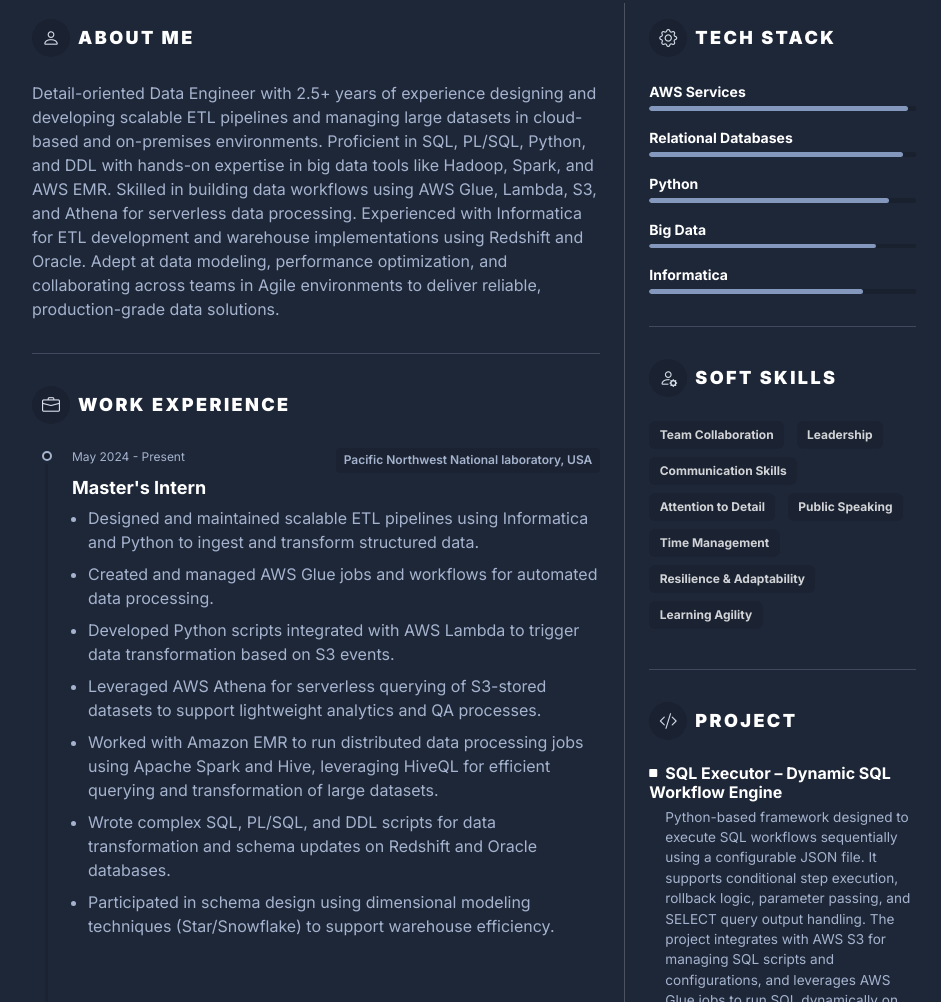
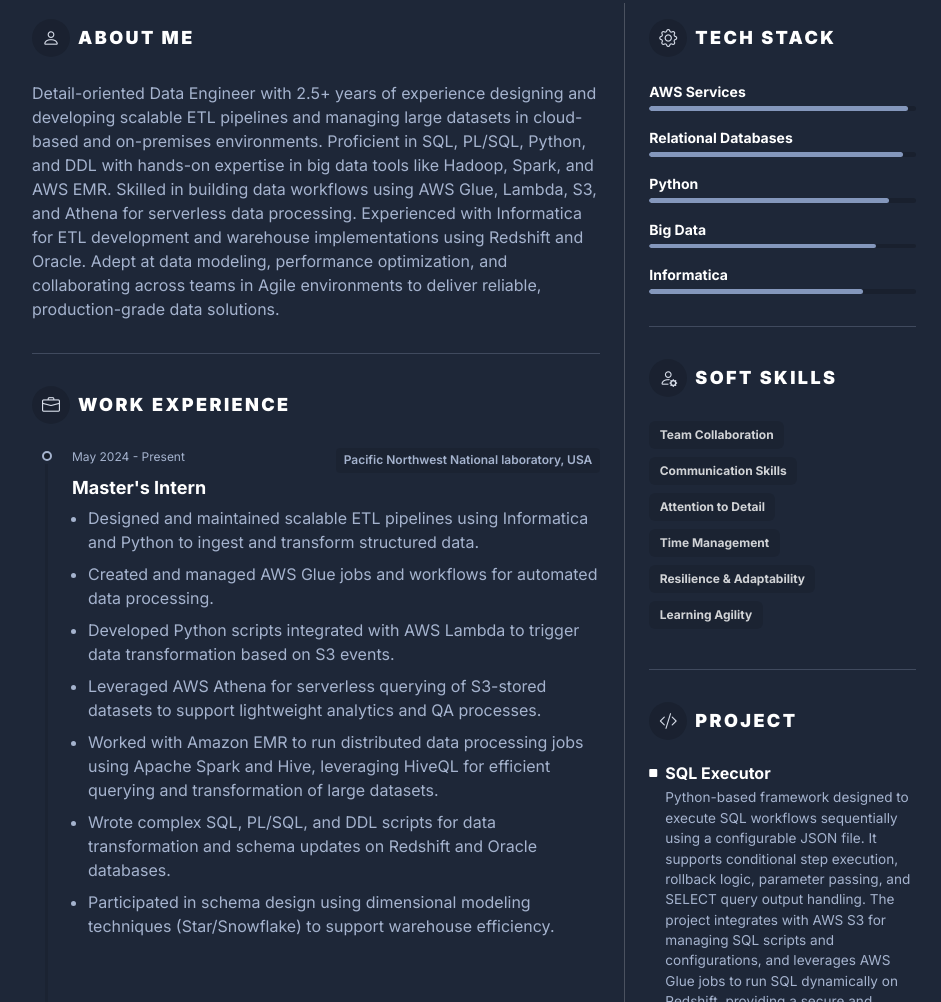
Before and after one commit to saradavarma/saradavarma.github.io, a plain HTML site: page index.html in a window 1280 px wide. Shown: the part 389-1391 px from the top of the page, without its empty margins (166-1107 px from the left). Drawn offline with nearby package versions, Linux system fonts and the light colour scheme.

Commit message:
BigChange1

```diff
--- a/index.html
+++ b/index.html
@@ -170,10 +170,8 @@
 										<h3 class="resume-section-heading text-uppercase py-2 py-lg-3 py-3"><i class="resume-section-heading-icon bi bi-person-gear me-2"></i>Soft Skills</h3>
 										<ul class="list-inline">
 								            <li class="list-inline-item"><span class="badge resume-skill-badge">Team Collaboration</span></li>
-											<li class="list-inline-item"><span class="badge resume-skill-badge">Leadership</span></li>
 								            <li class="list-inline-item"><span class="badge resume-skill-badge">Communication Skills</span></li>
 								            <li class="list-inline-item"><span class="badge resume-skill-badge">Attention to Detail</span></li>
-								            <li class="list-inline-item"><span class="badge resume-skill-badge">Public Speaking</span></li>
 											<li class="list-inline-item"><span class="badge resume-skill-badge">Time Management</span></li>
 											<li class="list-inline-item"><span class="badge resume-skill-badge">Resilience & Adaptability</span></li>
 											<li class="list-inline-item"><span class="badge resume-skill-badge">Learning Agility</span></li>
@@ -186,9 +184,9 @@
 									<section class="resume-projects-section resume-section">
 										<h3 class="resume-section-heading text-uppercase py-2 py-lg-3 py-3"><i class="resume-section-heading-icon bi bi-code-slash me-2"></i>Project</h3>
 										<div class="item">
-											<h4 class="item-heading"><i class="item-icon bi bi-square-fill me-2"></i><a href="#">SQL Executor – Dynamic SQL Workflow Engine</a></h4>
+											<h4 class="item-heading"><i class="item-icon bi bi-square-fill me-2"></i><a href="#">SQL Executor</a></h4>
 											<div class="item-desc">
-												Python-based framework designed to execute SQL workflows sequentially using a configurable JSON file. It supports conditional step execution, rollback logic, parameter passing, and SELECT query output handling. The project integrates with AWS S3 for managing SQL scripts and configurations, and leverages AWS Glue jobs to run SQL dynamically on Redshift, providing a secure and scalable alternative to direct Lambda-based execution. It is designed for modular use cases like new user registration and data reprocessing in Redshift pipelines.
+											Python-based framework designed to execute SQL workflows sequentially using a configurable JSON file. It supports conditional step execution, rollback logic, parameter passing, and SELECT query output handling. The project integrates with AWS S3 for managing SQL scripts and configurations, and leverages AWS Glue jobs to run SQL dynamically on Redshift, providing a secure and scalable alternative to direct Lambda-based execution. It is designed for modular use cases like new user registration and data reprocessing in Redshift pipelines.
 											</div>
 										</div><!--//item-->
 									</section>
```
